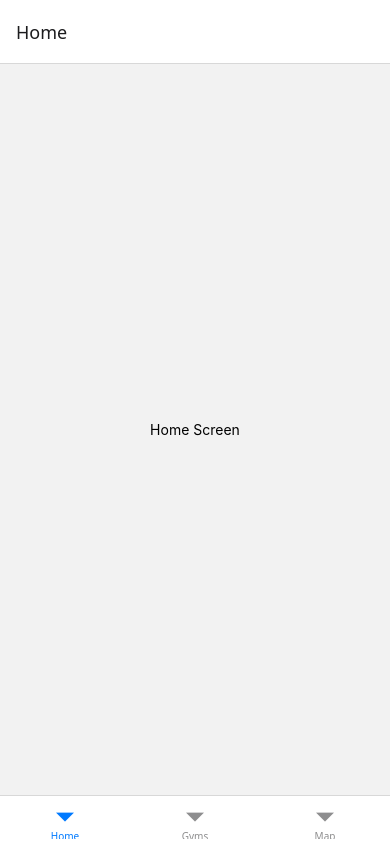
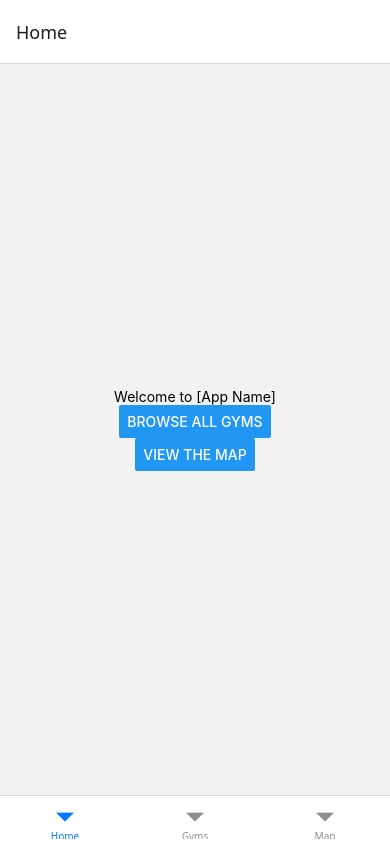
Before and after one commit to Mathijs-04/PRG7, a React Native app: screen /Home in a window 390 px wide. Built offline with nearby package versions, Linux system fonts and the light colour scheme.

Commit message:
Added link between list and map

```diff
--- a/GymsScreen.js
+++ b/GymsScreen.js
@@ -1,7 +1,7 @@
 import React, {useState, useEffect} from 'react';
-import {View, Text, StyleSheet, FlatList, ActivityIndicator} from 'react-native';
+import {View, Text, StyleSheet, FlatList, ActivityIndicator, TouchableOpacity} from 'react-native';
 
-export default function GymsScreen() {
+export default function GymsScreen({navigation}) {
     const [gyms, setGyms] = useState([]);
     const [loading, setLoading] = useState(false);
 
@@ -36,8 +36,11 @@ export default function GymsScreen() {
             ) : (
                 <FlatList
                     data={gyms}
+                    keyExtractor={(item) => item.id.toString()}
                     renderItem={({item}) => (
-                        <Text>{item.name}</Text>
+                        <TouchableOpacity onPress={() => navigation.navigate('Map', {gym: item})}>
+                            <Text>{item.name}</Text>
+                        </TouchableOpacity>
                     )}
                 />
             )}
--- a/HomeScreen.js
+++ b/HomeScreen.js
@@ -1,10 +1,18 @@
 import React from 'react';
-import {View, Text, StyleSheet} from 'react-native';
+import {View, Text, StyleSheet, Button} from 'react-native';
 
-export default function HomeScreen() {
+export default function HomeScreen({navigation}) {
     return (
         <View style={styles.container}>
-            <Text>Home Screen</Text>
+            <Text>Welcome to [App Name]</Text>
+            <Button
+                title={'Browse all gyms'}
+                onPress={() => navigation.navigate('Gyms')}
+            />
+            <Button
+                title={'View the map'}
+                onPress={() => navigation.navigate('Map')}
+            />
         </View>
     );
 }
--- a/MapScreen.js
+++ b/MapScreen.js
@@ -2,11 +2,14 @@ import React, {useState, useEffect} from 'react';
 import {View, Text, StyleSheet} from 'react-native';
 import MapView, {Marker} from 'react-native-maps';
 
-export default function MapScreen() {
+export default function MapScreen({route}) {
+    const {gym} = route.params || {};
     const [gyms, setGyms] = useState([]);
 
     useEffect(() => {
-        getGyms();
+        if (!gym) {
+            getGyms();
+        }
     }, []);
 
     async function getGyms() {
@@ -32,17 +35,17 @@ export default function MapScreen() {
             <MapView
                 style={styles.map}
                 region={{
-                    latitude: 52.1326,
-                    longitude: 5.2913,
-                    latitudeDelta: 4.0,
-                    longitudeDelta: 4.0,
+                    latitude: gym ? gym.latitude : 52.1326,
+                    longitude: gym ? gym.longitude : 5.2913,
+                    latitudeDelta: gym ? 0.05 : 4.0,
+                    longitudeDelta: gym ? 0.05 : 4.0,
                 }}
             >
-                {gyms.map(gym => (
+                {(gym ? [gym] : gyms).map(g => (
                     <Marker
-                        key={gym.id}
-                        coordinate={{latitude: gym.latitude, longitude: gym.longitude}}
-                        title={gym.name}
+                        key={g.id}
+                        coordinate={{latitude: g.latitude, longitude: g.longitude}}
+                        title={g.name}
                     />
                 ))}
             </MapView>
```
